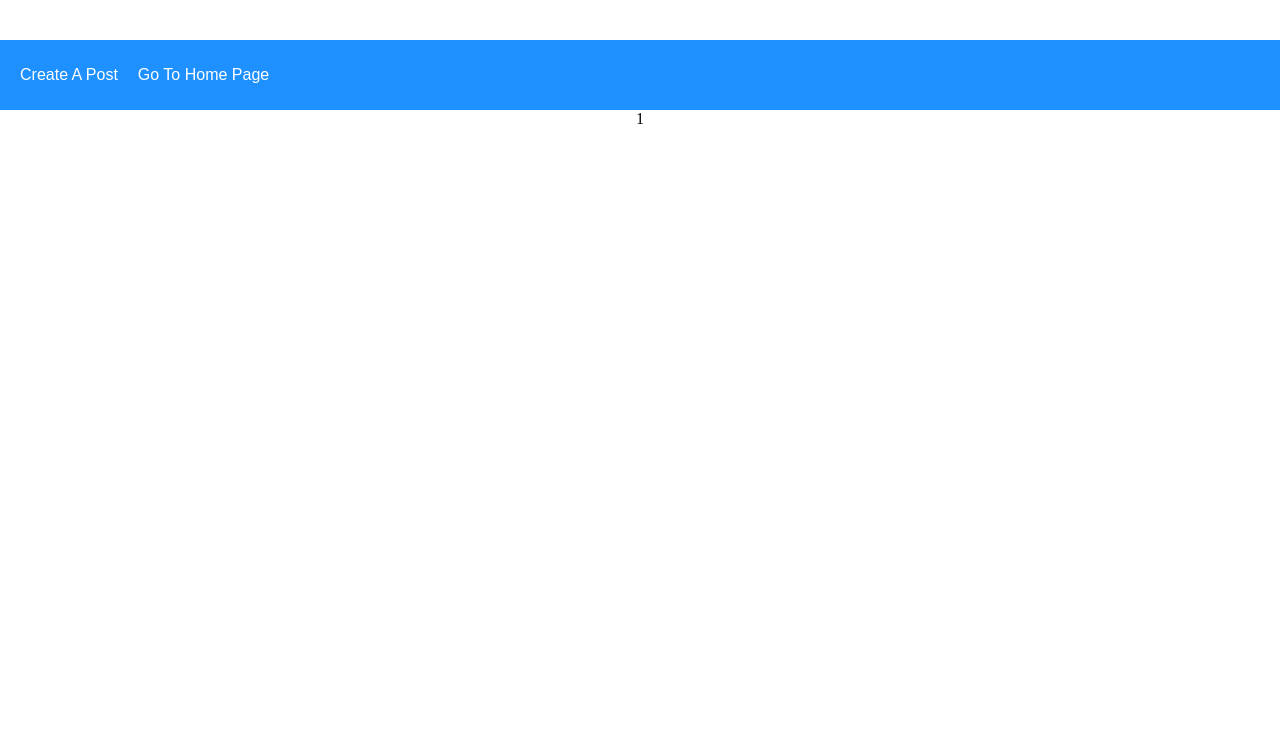
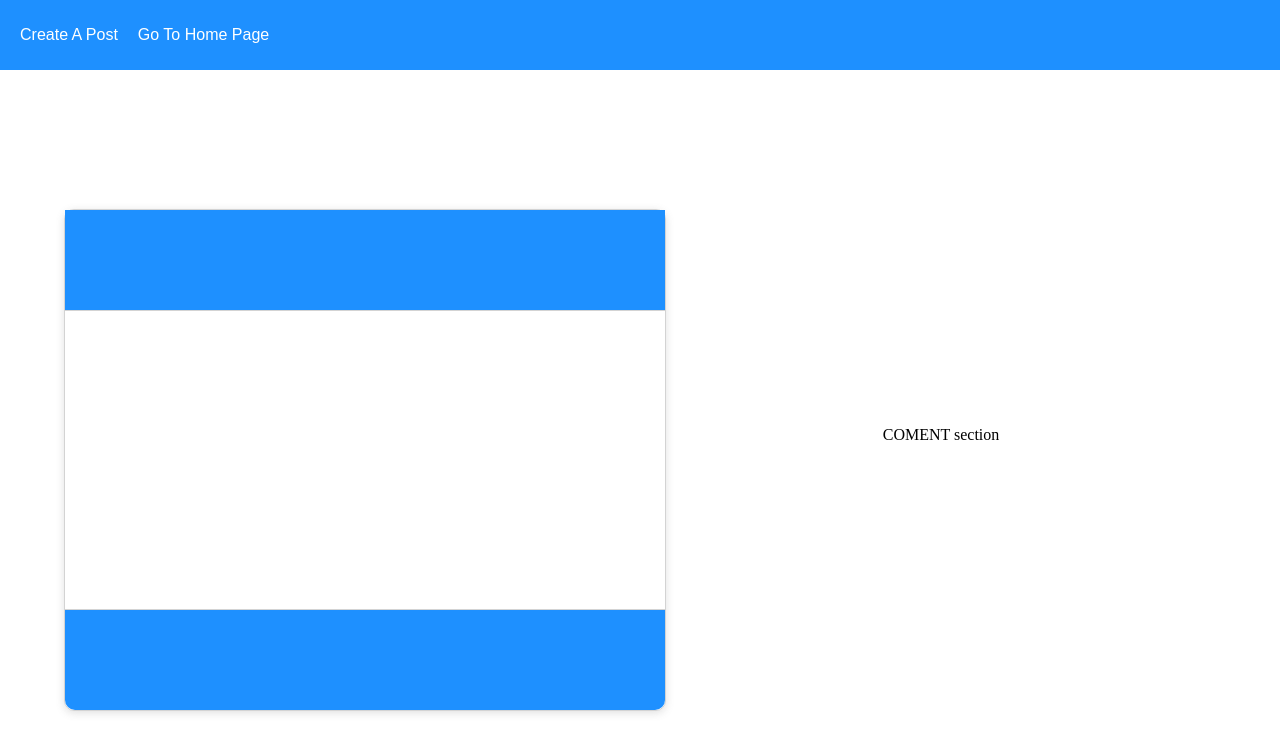
Before and after one commit to hadar-g/CRUD-tutorial, a React (Create React App) app in the folder client/: page /post/1 in a window 1280 px wide. Shown: the top 752 px of the page. Built offline with nearby package versions, Linux system fonts and the light colour scheme; no server answers.

Commit message:
made it work, added a post page, can now navigate to individula post page, also goes home after creating new post

```diff
--- a/client/src/App.css
+++ b/client/src/App.css
@@ -3,7 +3,6 @@
   height: auto;
   display: flex;
   align-items: center;
-  padding-top: 40px;
   flex-direction: column;
 }
 
@@ -57,6 +56,7 @@
 }
 
 .navbar {
+  padding-top: 0px;
   width: 100%;
   height: 70px;
   background-color: dodgerblue;
@@ -70,39 +70,3 @@
   text-decoration: none;
   color: white;
 }
-
-/* INDIVIDUAL POST */
-.postPage {
-  display: flex;
-  flex-direction: row;
-  width: 100%;
-  height: 100%;
-}
-
-.leftSide {
-  flex: 50%;
-  height: calc(100vh - 70px);
-  display: grid;
-  place-items: center;
-}
-
-.rightSide {
-  flex: 50%;
-  height: calc(100vh - 70px);
-  display: grid;
-  place-items: center;
-}
-
-#individual {
-  height: 500px;
-  width: 600px;
-}
-
-#individual .title,
-#individual .footer {
-  font-size: 30px;
-}
-
-#individual .body {
-  font-size: 25px;
-}
--- a/client/src/pages/CreatePost.js
+++ b/client/src/pages/CreatePost.js
@@ -3,6 +3,7 @@
 import './CreatePost.css'
 import * as Yup from 'yup'
 import axios from 'axios'
+import {useHistory} from 'react-router-dom'
 
 function CreatePost() {
     const initialValues = {
@@ -18,9 +19,11 @@
     })
     const onSubmit = (data) => {
         axios.post("http://localhost:3001/posts", data).then((response) => {
-        console.log("it worked")
+        history.push('/')
     })
     }
+
+    let history = useHistory()
     //initialValues={} onSubmit={} validationSchema={}
     return (
         <div className = "createPostPage">
--- a/client/src/pages/Post.js
+++ b/client/src/pages/Post.js
@@ -1,17 +1,28 @@
-import React, {useEffect} from 'react'
+import React, {useEffect, useState} from 'react'
 import {useParams} from 'react-router-dom'
 import axios from 'axios'
+import './Posts.css'
 
 function Post() {
     let {id} = useParams()
+    const [postObject, setPostObject] = useState({})
 
     useEffect(() => {
-        axios.get(`http://localhost3001/posts.byId/${id}`)
-    },[])
+        axios.get(`http://localhost:3001/posts/byid/${id}`).then( (response)=> {
+            setPostObject(response.data)
+        })
+    },[id])
     return (
 
-        <div>
-            {id}
+        <div className = "postPage">
+            <div className = "leftSide">
+                <div className = "post" id="individual">
+                    <div className = "title">{postObject.title}</div>
+                    <div className = "body">{postObject.postText}</div>
+                    < div className = "footer">{postObject.username}</div>
+                </div>
+            </div>
+            <div className="rightSide">COMENT section</div>
         </div>
     )
 }
--- /dev/null
+++ b/client/src/pages/Posts.css
@@ -0,0 +1,35 @@
+/* INDIVIDUAL POST */
+.postPage {
+    display: flex;
+    flex-direction: row;
+    width: 90%;
+    height: 100%;
+  }
+
+  .leftSide {
+    flex: 50%;
+    height: calc(100vh - 70px);
+    display: grid;
+    place-items: center;
+  }
+
+  .rightSide {
+    flex: 50%;
+    height: calc(100vh - 70px);
+    display: grid;
+    place-items: center;
+  }
+
+  #individual {
+    height: 500px;
+    width: 600px;
+  }
+
+  #individual .title,
+  #individual .footer {
+    font-size: 30px;
+  }
+
+  #individual .body {
+    font-size: 25px;
+  }
```
